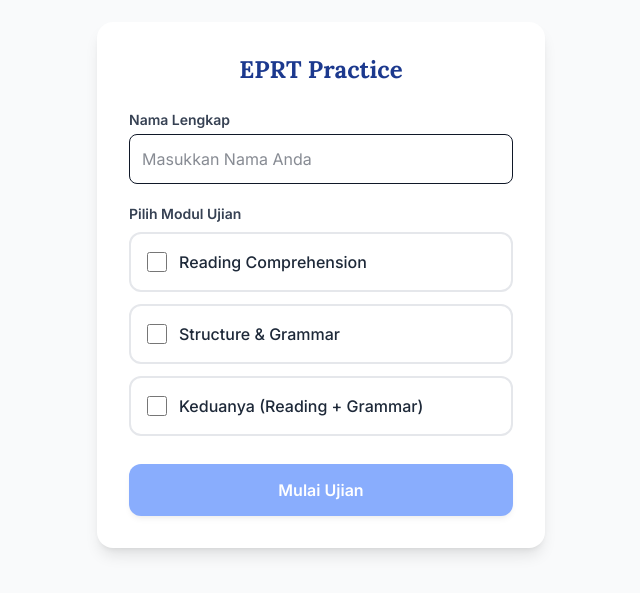
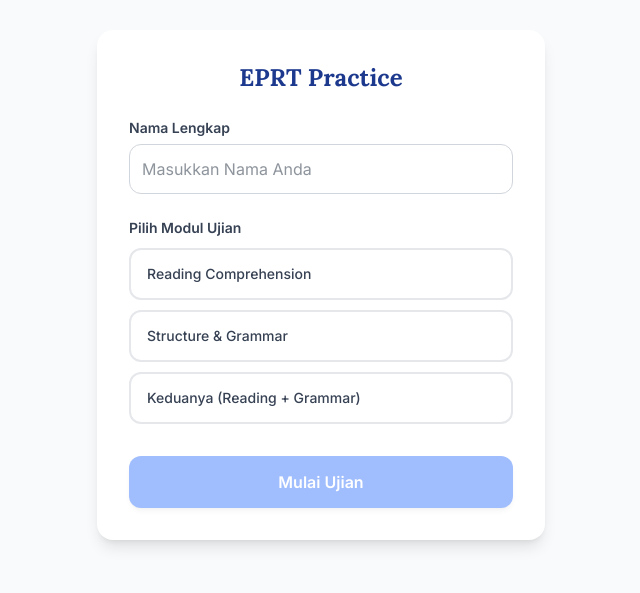
Before and after one commit to amad-IO/inggrisStudent, a Next.js app: page / in a window 1280 px wide. Shown: the part 115-708 px from the top of the page, without its empty margins (319-959 px from the left). Built offline with nearby package versions, Linux system fonts and the light colour scheme.

Commit message:
style: convert module selection to clean selectable button group

```diff
--- a/src/app/page.tsx
+++ b/src/app/page.tsx
@@ -15,7 +15,7 @@ export default function Home() {
           <h2 className="text-2xl font-bold mb-4">Hasil Ujian</h2>
           <p className="text-lg mb-2">Nama: <span className="font-semibold">{name}</span></p>
           <p className="text-xl">Score: <span className="font-bold text-blue-600">{score.correct} / {score.total}</span></p>
-          <button onClick={() => window.location.reload()} className="mt-8 bg-blue-600 text-white px-6 py-2 rounded hover:bg-blue-700">Mulai Ulang</button>
+          <button onClick={() => window.location.reload()} className="mt-8 bg-blue-600 text-white px-6 py-2.5 rounded-xl font-medium hover:bg-blue-700 shadow-md">Mulai Ulang</button>
         </div>
       </div>
     );
@@ -25,12 +25,12 @@ export default function Home() {
     <div className="flex flex-col items-center justify-center min-h-screen p-4 bg-gray-50 font-sans text-gray-900">
       <div className="bg-white p-8 rounded-2xl shadow-lg max-w-md w-full">
         <h1 className="text-2xl font-bold mb-6 text-center text-blue-900">EPRT Practice</h1>
-        <div className="flex flex-col gap-5">
+        <div className="flex flex-col gap-6">
           <div>
-            <label className="block text-sm font-semibold text-gray-700 mb-1">Nama Lengkap</label>
+            <label className="block text-sm font-semibold text-gray-700 mb-1.5">Nama Lengkap</label>
             <input
               type="text"
-              className="border p-3 rounded-lg w-full outline-none focus:ring-2 focus:ring-blue-400"
+              className="border border-gray-300 p-3 rounded-xl w-full outline-none focus:ring-2 focus:ring-blue-500 focus:border-transparent text-gray-800"
               placeholder="Masukkan Nama Anda"
               value={name}
               onChange={e => setName(e.target.value)}
@@ -38,46 +38,52 @@ export default function Home() {
           </div>
 
           <div>
-            <label className="block text-sm font-semibold text-gray-700 mb-2">Pilih Modul Ujian</label>
-            <div className="flex flex-col gap-3">
-              <label className={`flex items-center p-4 rounded-xl border-2 cursor-pointer transition-all ${mode === 'reading' ? 'border-blue-600 bg-blue-50' : 'border-gray-200 hover:border-blue-300'}`}>
-                <input
-                  type="checkbox"
-                  name="module"
-                  checked={mode === 'reading'}
-                  onChange={() => setMode(mode === 'reading' ? '' : 'reading')}
-                  className="w-5 h-5 text-blue-600 rounded focus:ring-blue-500"
-                />
-                <span className="ml-3 font-medium text-gray-800">Reading Comprehension</span>
-              </label>
+            <label className="block text-sm font-semibold text-gray-700 mb-2.5">Pilih Modul Ujian</label>
+            <div className="grid grid-cols-1 gap-2.5">
+              <button
+                type="button"
+                onClick={() => setMode('reading')}
+                className={`w-full py-3.5 px-4 rounded-xl font-medium text-sm transition-all text-left flex items-center justify-between border-2 ${
+                  mode === 'reading'
+                    ? 'border-blue-600 bg-blue-50 text-blue-900 shadow-sm'
+                    : 'border-gray-200 bg-white text-gray-700 hover:border-blue-300 hover:bg-gray-50'
+                }`}
+              >
+                <span>Reading Comprehension</span>
+                {mode === 'reading' && <span className="text-blue-600 font-bold">✓</span>}
+              </button>
 
-              <label className={`flex items-center p-4 rounded-xl border-2 cursor-pointer transition-all ${mode === 'grammar' ? 'border-blue-600 bg-blue-50' : 'border-gray-200 hover:border-blue-300'}`}>
-                <input
-                  type="checkbox"
-                  name="module"
-                  checked={mode === 'grammar'}
-                  onChange={() => setMode(mode === 'grammar' ? '' : 'grammar')}
-                  className="w-5 h-5 text-blue-600 rounded focus:ring-blue-500"
-                />
-                <span className="ml-3 font-medium text-gray-800">Structure & Grammar</span>
-              </label>
+              <button
+                type="button"
+                onClick={() => setMode('grammar')}
+                className={`w-full py-3.5 px-4 rounded-xl font-medium text-sm transition-all text-left flex items-center justify-between border-2 ${
+                  mode === 'grammar'
+                    ? 'border-blue-600 bg-blue-50 text-blue-900 shadow-sm'
+                    : 'border-gray-200 bg-white text-gray-700 hover:border-blue-300 hover:bg-gray-50'
+                }`}
+              >
+                <span>Structure & Grammar</span>
+                {mode === 'grammar' && <span className="text-blue-600 font-bold">✓</span>}
+              </button>
 
-              <label className={`flex items-center p-4 rounded-xl border-2 cursor-pointer transition-all ${mode === 'both' ? 'border-blue-600 bg-blue-50' : 'border-gray-200 hover:border-blue-300'}`}>
-                <input
-                  type="checkbox"
-                  name="module"
-                  checked={mode === 'both'}
-                  onChange={() => setMode(mode === 'both' ? '' : 'both')}
-                  className="w-5 h-5 text-blue-600 rounded focus:ring-blue-500"
-                />
-                <span className="ml-3 font-medium text-gray-800">Keduanya (Reading + Grammar)</span>
-              </label>
+              <button
+                type="button"
+                onClick={() => setMode('both')}
+                className={`w-full py-3.5 px-4 rounded-xl font-medium text-sm transition-all text-left flex items-center justify-between border-2 ${
+                  mode === 'both'
+                    ? 'border-blue-600 bg-blue-50 text-blue-900 shadow-sm'
+                    : 'border-gray-200 bg-white text-gray-700 hover:border-blue-300 hover:bg-gray-50'
+                }`}
+              >
+                <span>Keduanya (Reading + Grammar)</span>
+                {mode === 'both' && <span className="text-blue-600 font-bold">✓</span>}
+              </button>
             </div>
           </div>
 
           <button
-            className="mt-2 bg-blue-600 text-white p-3.5 rounded-xl font-semibold hover:bg-blue-700 disabled:opacity-50 transition-colors shadow-md"
-            disabled={!name || !mode}
+            className="w-full bg-blue-600 text-white p-3.5 rounded-xl font-semibold hover:bg-blue-700 disabled:opacity-40 disabled:cursor-not-allowed transition-colors shadow-md mt-2"
+            disabled={!name.trim() || !mode}
             onClick={() => setStarted(true)}
           >
             Mulai Ujian
```
